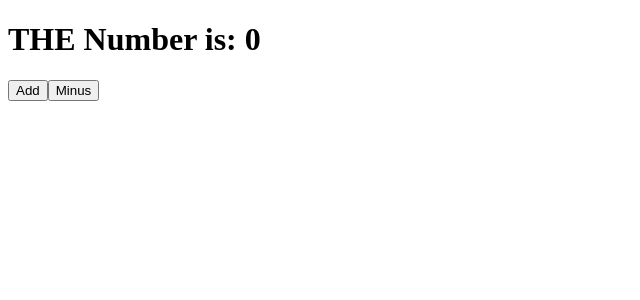
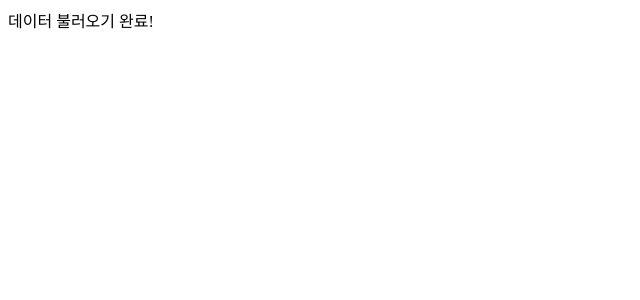
Before and after one commit to guiltygear12/movie_app_2021-5, a React (Create React App) app: page / in a window 1280 px wide. Shown: the top 300 px of the page, without its empty margins (0-640 px from the left). Built offline with nearby package versions, Linux system fonts and the light colour scheme.

Commit message:
5장 수업진행 완료

```diff
--- a/src/App.js
+++ b/src/App.js
@@ -1,44 +1,23 @@
-import {Component} from 'react'
+import React from 'react'
 
-class App extends Component{
-  constructor(props){
-    super(props);
-    console.log('hello')
+class App extends React.Component{
+
+  state={
+    isLoading:true,
+    movies:[],
   }
 
-  state={
-    count:0,
+  componentDidMount(){
+    setTimeout(()=>{
+      this.setState({isLoading:false})
+    },6000)
   }
 
-add=()=>{
-  this.setState(current=>(
-      {count:current.count+1
-    }))
-}
-
-minus=()=>{
-  this.setState(current=>(
-    {count:current.count-1
-  }))
-}
-
-componentDidMount(){
-  console.log('component rendered')
-}
-componentDidUpdate(){
-  console.log("i' just updated")
-}
-componentWillUnmount(){
-  console.log("Good bye, cruel world")
-}
-
   render(){
-    console.log("i'm rendering")
+    const{ isLoading } = this.state;
     return(
       <div>
-        <h1>THE Number is: {this.state.count}</h1>
-        <button onClick={this.add}>Add</button>
-        <button onClick={this.minus}>Minus</button>
+        {isLoading ? '데이터를 불러오는 중 입니다...':'데이터 불러오기 완료!'}
       </div>
     )
   }
```
